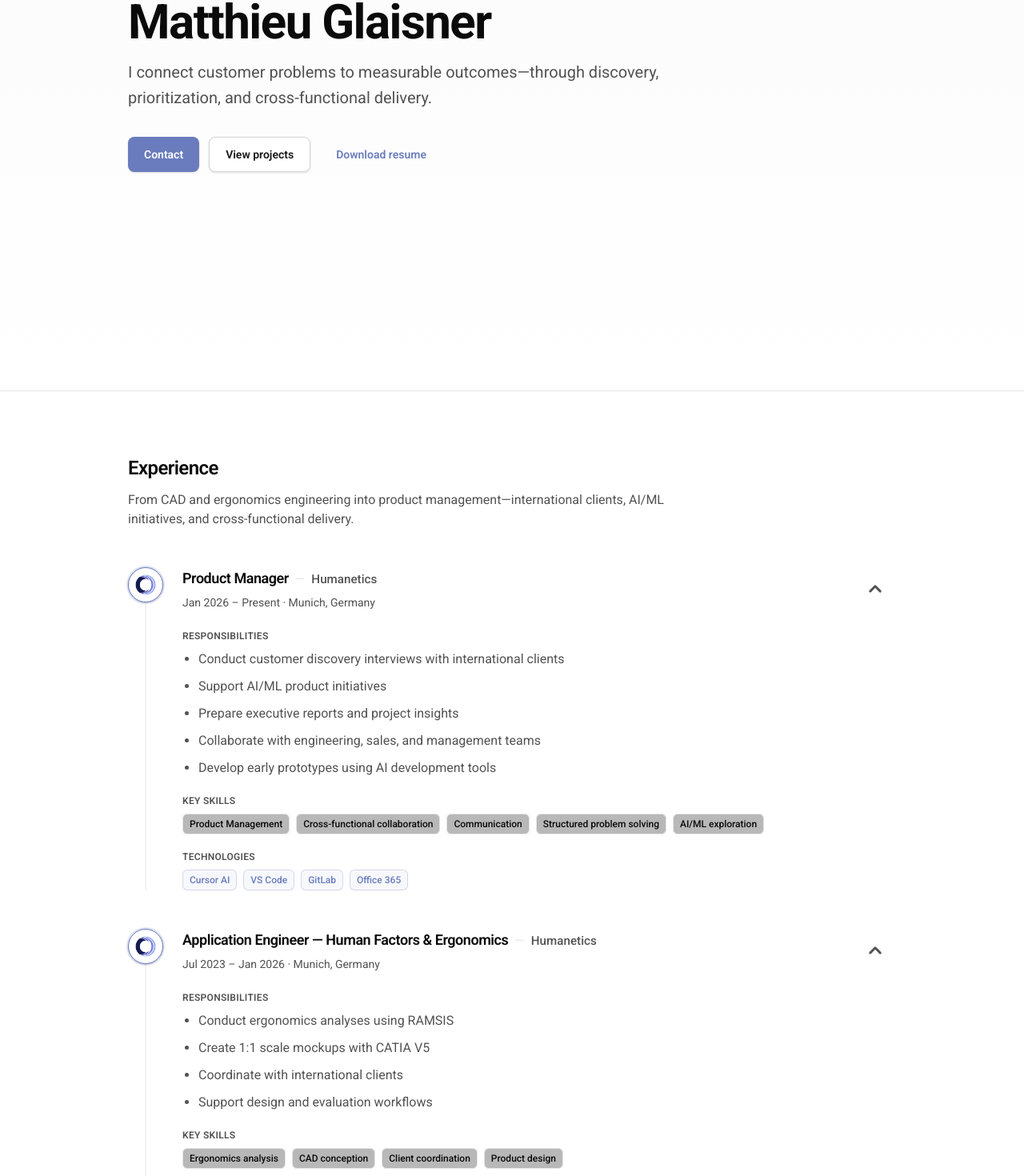
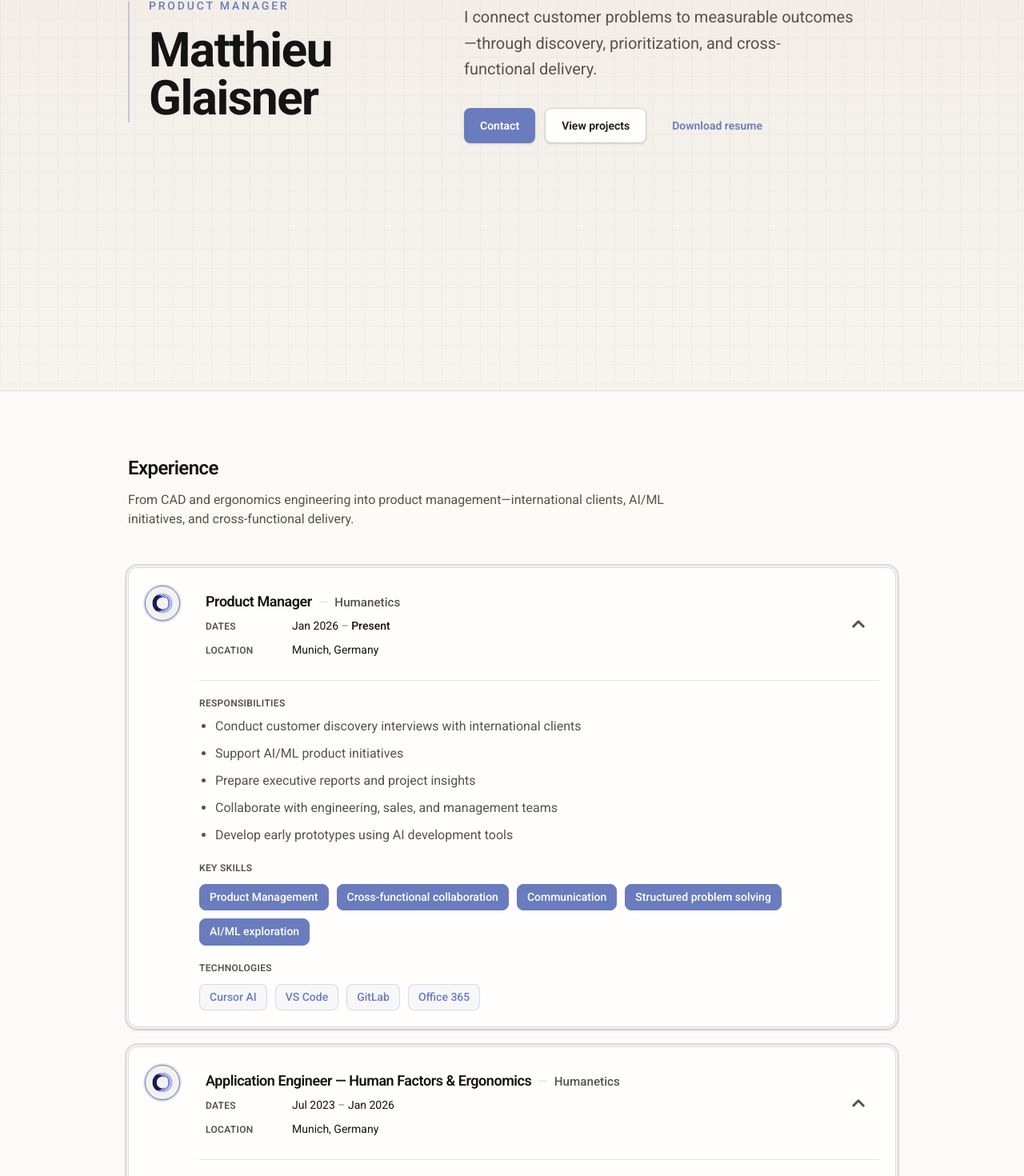
Before and after one commit to MattGlsn/resume, a React (Vite) app: page / in a window 1280 px wide. Shown: the part 377-1847 px from the top of the page at 80% size. Built offline with nearby package versions, Linux system fonts and the light colour scheme; the HTML template or start-up script is replaced by a standard one.

Commit message:
design: editorial theme, experience cards, clearer employment meta

```diff
--- a/src/App.tsx
+++ b/src/App.tsx
@@ -4,6 +4,8 @@ import Navbar from "./components/Navbar";
 
 const skipLinkClasses =
   "sr-only focus:not-sr-only focus:absolute focus:left-4 focus:top-4 focus:z-50 focus:rounded-md focus:bg-primary focus:px-4 focus:py-2 focus:text-primary-foreground focus:shadow-lg focus:outline-none focus:ring-2 focus:ring-ring focus:ring-offset-2";
+
+const sectionShell = "mx-auto max-w-5xl px-4 py-16 sm:px-6 sm:py-20 lg:px-8";
 
 const App = () => {
   return (
@@ -16,36 +18,53 @@ const App = () => {
       <main id="main-content" tabIndex={-1}>
         <section
           aria-labelledby="experience-heading"
-          className="scroll-mt-20 border-b border-border"
+          className="animate-section-in scroll-mt-20 border-b border-border bg-[color-mix(in_srgb,var(--color-secondary)_65%,transparent)]"
           id="experience"
+          style={{ animationDelay: "0ms" }}
         >
-          <div className="mx-auto max-w-5xl px-4 py-16 sm:px-6 sm:py-20 lg:px-8">
+          <div className={sectionShell}>
             <Experience />
           </div>
         </section>
         <section
           aria-labelledby="skills-heading"
-          className="scroll-mt-20 border-b border-border"
+          className="animate-section-in scroll-mt-20 border-b border-border"
           id="skills"
+          style={{ animationDelay: "70ms" }}
         >
-          <div className="mx-auto max-w-5xl px-4 py-16 sm:px-6 sm:py-20 lg:px-8">
+          <div className={sectionShell}>
+            <div className="flex flex-col gap-2 sm:flex-row sm:items-end sm:justify-between">
               <h2
                 className="text-2xl font-semibold tracking-tight text-foreground"
                 id="skills-heading"
               >
                 Skills
               </h2>
+              <span
+                aria-hidden="true"
+                className="hidden h-px flex-1 translate-y-[-0.35rem] bg-gradient-to-r from-primary/35 to-transparent sm:ms-10 sm:block"
+              />
+            </div>
             <p className="mt-3 max-w-2xl text-muted-foreground">
               Skills and expertise will appear here.
             </p>
+            <div aria-hidden="true" className="mt-10 flex flex-wrap gap-2">
+              {Array.from({ length: 6 }).map((_, index) => (
+                <span
+                  className="h-9 min-w-[4.5rem] rounded-full border border-dashed border-primary/35 bg-primary/[0.06]"
+                  key={index}
+                />
+              ))}
+            </div>
           </div>
         </section>
         <section
           aria-labelledby="projects-heading"
-          className="scroll-mt-20 border-b border-border"
+          className="animate-section-in scroll-mt-20 border-b border-border"
           id="projects"
+          style={{ animationDelay: "140ms" }}
         >
-          <div className="mx-auto max-w-5xl px-4 py-16 sm:px-6 sm:py-20 lg:px-8">
+          <div className={sectionShell}>
             <h2
               className="text-2xl font-semibold tracking-tight text-foreground"
               id="projects-heading"
@@ -55,14 +74,34 @@ const App = () => {
             <p className="mt-3 max-w-2xl text-muted-foreground">
               Project highlights will appear here.
             </p>
+            <div aria-hidden="true" className="mt-10 grid gap-4 sm:grid-cols-2">
+              <div className="rounded-xl border border-border bg-secondary/90 p-6 shadow-[0_1px_0_rgb(0_0_0_/0.04)]">
+                <div className="h-3 w-2/5 max-w-[12rem] rounded bg-muted/60" />
+                <div className="mt-4 space-y-2">
+                  <div className="h-2 w-full rounded bg-muted/40" />
+                  <div className="h-2 w-[92%] rounded bg-muted/35" />
+                  <div className="h-2 w-[78%] rounded bg-muted/30" />
+                </div>
+              </div>
+              <div className="rounded-xl border border-border bg-secondary/90 p-6 shadow-[0_1px_0_rgb(0_0_0_/0.04)]">
+                <div className="h-3 w-1/2 max-w-[11rem] rounded bg-muted/60" />
+                <div className="mt-4 space-y-2">
+                  <div className="h-2 w-full rounded bg-muted/40" />
+                  <div className="h-2 w-[88%] rounded bg-muted/35" />
+                  <div className="h-2 w-[70%] rounded bg-muted/30" />
+                </div>
+              </div>
+            </div>
           </div>
         </section>
         <section
           aria-labelledby="contact-heading"
-          className="scroll-mt-20"
+          className="animate-section-in scroll-mt-20"
           id="contact"
+          style={{ animationDelay: "210ms" }}
         >
-          <div className="mx-auto max-w-5xl px-4 py-16 sm:px-6 sm:py-20 lg:px-8">
+          <div className={sectionShell}>
+            <div className="rounded-xl border border-border border-t-primary border-t-4 bg-secondary/90 p-8 shadow-[0_1px_0_rgb(0_0_0_/0.04)] sm:p-10">
               <h2
                 className="text-2xl font-semibold tracking-tight text-foreground"
                 id="contact-heading"
@@ -73,6 +112,7 @@ const App = () => {
                 Contact details and form will appear here.
               </p>
             </div>
+          </div>
         </section>
       </main>
     </div>
--- a/src/components/Experience.tsx
+++ b/src/components/Experience.tsx
@@ -38,7 +38,7 @@ const Experience = (props?: ExperienceProps) => {
         and cross-functional delivery.
       </p>
 
-      <ol className="mt-12 space-y-0">
+      <ol className="mt-12 list-none space-y-5 p-0 sm:space-y-6">
         {items.map((role, index) => {
           const isExpanded = expandedIds.has(role.id);
           const isLast = index === items.length - 1;
--- a/src/components/ExperienceCard.tsx
+++ b/src/components/ExperienceCard.tsx
@@ -1,7 +1,7 @@
 import { HiChevronDown } from "react-icons/hi2";
 import { motion, useReducedMotion } from "motion/react";
 import type { ExperienceRole } from "../content/experience";
-import { formatEmploymentDates } from "../utils/experienceFormat";
+import { formatMonthYear } from "../utils/experienceFormat";
 
 const linkFocusClasses =
   "focus-visible:outline-none focus-visible:ring-2 focus-visible:ring-ring focus-visible:ring-offset-2";
@@ -9,11 +9,69 @@ const linkFocusClasses =
 const companyLinkClasses =
   `font-semibold text-foreground underline decoration-primary/40 underline-offset-[3px] transition-colors hover:text-accent-foreground hover:decoration-accent-foreground ${linkFocusClasses}`;
 
-const techPillClasses =
-  "inline-flex items-center rounded-md border border-primary/25 bg-primary/5 px-2 py-1 text-xs font-medium text-accent-foreground transition-colors duration-200 motion-reduce:transition-none hover:border-primary/40 hover:bg-primary/10";
+/** Shared tag chrome for Key skills + Technologies (size, radius, motion) */
+const experienceTagBase =
+  "inline-flex max-w-full items-center rounded-lg border px-3 py-1.5 text-sm font-medium leading-snug transition-colors duration-200 motion-reduce:transition-none";
 
-const skillPillClasses =
-  "inline-flex items-center rounded-md border border-border bg-muted/50 px-2 py-1 text-xs font-medium text-foreground transition-colors duration-200 motion-reduce:transition-none hover:border-primary/30 hover:bg-muted";
+const skillTagClasses = `${experienceTagBase} border-primary bg-primary text-primary-foreground hover:border-primary-hover hover:bg-primary-hover`;
+
+const techTagClasses = `${experienceTagBase} border-primary/25 bg-primary/5 text-accent-foreground hover:border-primary/40`;
+
+type EmploymentMetaProps = Readonly<{
+  endDate: string | null;
+  location: string;
+  /** Collapsed card: one wrapped line. Expanded: labeled rows. */
+  layout: "compact" | "labeled";
+  startDate: string;
+}>;
+
+function EmploymentMeta(props: EmploymentMetaProps) {
+  const { endDate, location, layout, startDate } = props;
+  const startLabel = formatMonthYear(startDate);
+  const endLabel = endDate ? formatMonthYear(endDate) : "Present";
+
+  const dateRange = (
+    <>
+      <time dateTime={startDate}>{startLabel}</time>
+      <span aria-hidden="true" className="text-muted-foreground/75">
+        {" "}
+        –{" "}
+      </span>
+      {endDate ? (
+        <time dateTime={endDate}>{endLabel}</time>
+      ) : (
+        <span className="font-medium text-foreground">{endLabel}</span>
+      )}
+    </>
+  );
+
+  if (layout === "compact") {
+    return (
+      <p className="mt-1 flex flex-wrap items-baseline gap-x-2 gap-y-1 text-xs leading-relaxed text-muted-foreground sm:text-sm">
+        <span className="sr-only">Dates: </span>
+        {dateRange}
+        <span aria-hidden="true" className="text-border">
+          ·
+        </span>
+        <span className="sr-only">Location: </span>
+        <span className="min-w-0 text-pretty">{location}</span>
+      </p>
+    );
+  }
+
+  return (
+    <dl className="mt-0 space-y-2.5 text-sm">
+      <div className="grid grid-cols-1 gap-1 sm:grid-cols-[5.75rem_1fr] sm:items-baseline sm:gap-x-4">
+        <dt className="text-xs font-semibold uppercase tracking-wide text-muted-foreground">Dates</dt>
+        <dd className="min-w-0 text-foreground">{dateRange}</dd>
+      </div>
+      <div className="grid grid-cols-1 gap-1 sm:grid-cols-[5.75rem_1fr] sm:items-baseline sm:gap-x-4">
+        <dt className="text-xs font-semibold uppercase tracking-wide text-muted-foreground">Location</dt>
+        <dd className="min-w-0 text-pretty text-foreground">{location}</dd>
+      </div>
+    </dl>
+  );
+}
 
 export type ExperienceCardProps = Readonly<{
   role: ExperienceRole;
@@ -48,7 +106,11 @@ export function ExperienceCard(props: ExperienceCardProps) {
   return (
     <motion.li
       animate={{ opacity: 1, y: 0 }}
-      className="relative flex gap-4 pb-12 last:pb-0 sm:gap-6"
+      className={`relative overflow-hidden rounded-xl border border-border bg-secondary/90 shadow-[0_1px_0_rgb(0_0_0_/0.04)] transition-shadow duration-200 motion-reduce:transition-none ${
+        isExpanded
+          ? "shadow-md ring-2 ring-primary/25 ring-offset-2 ring-offset-background"
+          : "hover:shadow-[0_4px_14px_rgb(0_0_0_/0.06)]"
+      }`}
       initial={{ opacity: 0, y: 8 }}
       transition={{
         duration: entranceDuration,
@@ -56,13 +118,8 @@ export function ExperienceCard(props: ExperienceCardProps) {
         ease: "easeOut",
       }}
     >
-      <div className="relative flex w-10 shrink-0 justify-center sm:w-11">
-        {!isLast ? (
-          <div
-            aria-hidden="true"
-            className="absolute start-1/2 top-10 bottom-0 z-0 w-px -translate-x-1/2 bg-border sm:top-11"
-          />
-        ) : null}
+      <div className="flex gap-4 p-4 sm:gap-6 sm:p-5">
+        <div className="flex w-10 shrink-0 flex-col items-center justify-start pt-0.5 sm:w-11">
           <button
             aria-controls={`experience-step-panel-${role.id}`}
             aria-expanded={isExpanded}
@@ -91,7 +148,7 @@ export function ExperienceCard(props: ExperienceCardProps) {
             <button
               aria-controls={`experience-step-panel-${role.id}`}
               aria-expanded={isExpanded}
-            className={`flex w-full cursor-pointer items-center gap-3 rounded-lg text-start -m-2 p-2 transition-colors duration-200 motion-reduce:transition-none sm:gap-4 hover:bg-muted/40 ${linkFocusClasses}`}
+              className={`flex w-full cursor-pointer items-center gap-3 rounded-lg text-start -mx-1 px-2 py-2 transition-colors duration-200 motion-reduce:transition-none sm:gap-4 sm:px-3 ${linkFocusClasses}`}
             id={`experience-step-summary-${role.id}`}
             onClick={onToggle}
             type="button"
@@ -129,16 +186,25 @@ export function ExperienceCard(props: ExperienceCardProps) {
                 ) : null}
               </div>
               {!isExpanded ? (
+                <div>
                   <p className="text-sm leading-snug text-muted-foreground">{role.company}</p>
+                  <EmploymentMeta
+                    endDate={role.endDate}
+                    layout="compact"
+                    location={role.location}
+                    startDate={role.startDate}
+                  />
+                </div>
               ) : (
                 <>
-                  <p className="text-sm text-muted-foreground">
-                    <time>{formatEmploymentDates(role.startDate, role.endDate)}</time>
-                    <span aria-hidden="true"> · </span>
-                    <span>{role.location}</span>
-                  </p>
+                  <EmploymentMeta
+                    endDate={role.endDate}
+                    layout="labeled"
+                    location={role.location}
+                    startDate={role.startDate}
+                  />
                   {isLast ? (
-                    <p className="text-xs uppercase tracking-wide text-muted-foreground">Last role</p>
+                    <p className="mt-2 text-xs uppercase tracking-wide text-muted-foreground">Last role</p>
                   ) : null}
                 </>
               )}
@@ -149,7 +215,7 @@ export function ExperienceCard(props: ExperienceCardProps) {
           {isExpanded ? (
             <motion.div
               animate={{ opacity: 1, y: 0 }}
-              className="mt-6 space-y-5"
+              className="mt-5 space-y-5 border-t border-border/80 pt-5"
               id={`experience-step-panel-${role.id}`}
               initial={{ opacity: 0, y: -4 }}
               role="region"
@@ -171,10 +237,10 @@ export function ExperienceCard(props: ExperienceCardProps) {
                   <h4 className="text-xs font-semibold uppercase tracking-wide text-muted-foreground">
                     Key skills
                   </h4>
-                  <ul className="mt-2 flex flex-wrap gap-2" role="list">
+                  <ul className="mt-3 flex flex-wrap gap-x-2 gap-y-2.5 sm:gap-x-2.5" role="list">
                     {role.achievements.map((item) => (
-                      <li className={skillPillClasses} key={item}>
-                        {item}
+                      <li className={skillTagClasses} key={item}>
+                        <span className="text-pretty">{item}</span>
                       </li>
                     ))}
                   </ul>
@@ -186,10 +252,10 @@ export function ExperienceCard(props: ExperienceCardProps) {
                   <h4 className="text-xs font-semibold uppercase tracking-wide text-muted-foreground">
                     Technologies
                   </h4>
-                  <ul className="mt-2 flex flex-wrap gap-2" role="list">
+                  <ul className="mt-3 flex flex-wrap gap-x-2 gap-y-2.5 sm:gap-x-2.5" role="list">
                     {role.technologies.map((tech) => (
-                      <li className={techPillClasses} key={tech}>
-                        {tech}
+                      <li className={techTagClasses} key={tech}>
+                        <span className="text-pretty">{tech}</span>
                       </li>
                     ))}
                   </ul>
@@ -217,6 +283,7 @@ export function ExperienceCard(props: ExperienceCardProps) {
           ) : null}
         </article>
       </div>
+      </div>
     </motion.li>
   );
 }
--- a/src/components/Hero.tsx
+++ b/src/components/Hero.tsx
@@ -13,12 +13,18 @@ const Hero = () => {
   return (
     <header
       aria-labelledby="hero-heading"
-      className="scroll-mt-20 border-b border-border bg-gradient-to-b from-hero-from to-hero-to"
+      className="hero-editorial-surface scroll-mt-20 border-b border-border"
       id="profile"
     >
-      <div className="mx-auto flex min-h-[min(100dvh,56rem)] max-w-5xl flex-col justify-center gap-8 px-4 py-16 sm:px-6 sm:py-20 lg:px-8">
-        <div className="space-y-4">
-          <p className="text-sm font-medium uppercase tracking-wide text-accent-foreground">
+      <div className="mx-auto flex min-h-[min(100dvh,56rem)] max-w-5xl flex-col justify-center gap-10 px-4 py-16 sm:px-6 sm:py-20 lg:px-8">
+        <div className="grid items-start gap-10 lg:grid-cols-12 lg:gap-x-12 lg:gap-y-10">
+          <div className="flex gap-6 lg:col-span-5">
+            <div
+              aria-hidden="true"
+              className="mt-1 hidden w-0.5 shrink-0 rounded-full bg-primary/35 sm:block sm:min-h-[4.5rem]"
+            />
+            <div className="max-w-md space-y-4 lg:max-w-none">
+              <p className="text-sm font-medium uppercase tracking-[0.2em] text-accent-foreground">
                 {heroProfile.professionalTitle}
               </p>
               <h1
@@ -27,10 +33,12 @@ const Hero = () => {
               >
                 {heroProfile.fullName}
               </h1>
-          <p className="max-w-2xl text-pretty text-lg leading-relaxed text-muted-foreground sm:text-xl">
+            </div>
+          </div>
+          <div className="flex min-w-0 flex-col gap-8 lg:col-span-7 lg:pt-2">
+            <p className="max-w-2xl text-pretty text-lg leading-relaxed text-muted-foreground sm:text-xl lg:max-w-none">
               {heroProfile.summary}
             </p>
-        </div>
             <nav
               aria-label="Primary actions"
               className="flex flex-col gap-3 sm:flex-row sm:flex-wrap sm:items-center"
@@ -46,6 +54,8 @@ const Hero = () => {
               </a>
             </nav>
           </div>
+        </div>
+      </div>
     </header>
   );
 };
--- a/src/index.css
+++ b/src/index.css
@@ -6,26 +6,26 @@
     "Roboto", ui-sans-serif, system-ui, sans-serif, "Apple Color Emoji",
     "Segoe UI Emoji";
 
-  --color-background: #ffffff;
-  --color-foreground: #0a0a0a;
-  --color-muted: #737373;
-  --color-muted-foreground: #525252;
+  --color-background: #f4f2ee;
+  --color-foreground: #141414;
+  --color-muted: #6f6a63;
+  --color-muted-foreground: #57524a;
 
-  --color-border: #e5e5e5;
+  --color-border: #e2ddd4;
   --color-ring: #6a7cbd;
 
   --color-primary: #6a7cbd;
   --color-primary-foreground: #ffffff;
   --color-primary-hover: #596bb0;
 
-  --color-secondary: #ffffff;
+  --color-secondary: #fffefc;
   --color-secondary-foreground: #171717;
-  --color-secondary-border: #d4d4d4;
+  --color-secondary-border: #d4cfc4;
 
   --color-accent-foreground: #6a7cbd;
 
-  --color-hero-from: #fafafa;
-  --color-hero-to: #ffffff;
+  --color-hero-from: #efeae2;
+  --color-hero-to: #f7f4ef;
 }
 
 @layer base {
@@ -49,3 +49,39 @@
     }
   }
 }
+
+/* Editorial hero: warm gradient + fine primary-tinted grid */
+@layer components {
+  .hero-editorial-surface {
+    background-color: var(--color-hero-to);
+    background-image:
+      repeating-linear-gradient(
+        90deg,
+        rgb(106 124 189 / 0.055) 0 1px,
+        transparent 1px 1.5rem
+      ),
+      repeating-linear-gradient(
+        0deg,
+        rgb(106 124 189 / 0.055) 0 1px,
+        transparent 1px 1.5rem
+      ),
+      linear-gradient(180deg, var(--color-hero-from) 0%, var(--color-hero-to) 100%);
+    background-size: 1.5rem 1.5rem, 1.5rem 1.5rem, 100% 100%;
+  }
+
+  .animate-section-in {
+    animation: section-in 0.55s ease-out both;
+  }
+}
+
+@keyframes section-in {
+  from {
+    opacity: 0;
+    transform: translateY(12px);
+  }
+
+  to {
+    opacity: 1;
+    transform: translateY(0);
+  }
+}
```
Also changed, not shown: 1 other file (tests, documents, lock files or other folders). Lines whose indentation alone changed are shown as unchanged.
